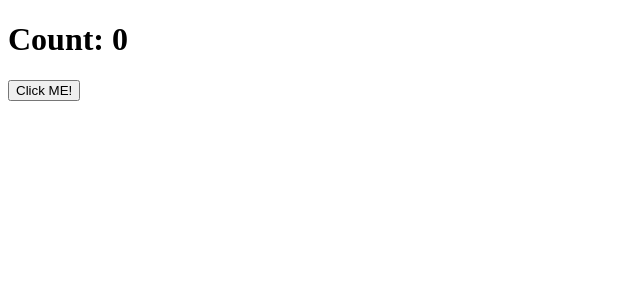
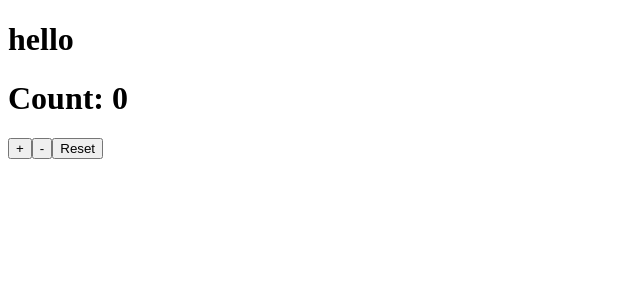
Before and after one commit to DaniBoie/remind, a React (Create React App) app: page / in a window 1280 px wide. Shown: the top 300 px of the page, without its empty margins (0-640 px from the left). Built offline with nearby package versions, Linux system fonts and the light colour scheme.

Commit message:
useState hooks and errors

```diff
--- a/src/App.js
+++ b/src/App.js
@@ -3,19 +3,33 @@ import React, { useState } from 'react'
 
 const App = () => {
   // useState is a hook that replaces state = { } in smart components.
+  // If there is more than one variable in countstate they will disappear unless spread operater used in setState.
   const [countState, setCountState] = useState({
-    count: 0
+    count: 0,
+    message: 'hello'
   })
 
-  const handleBtnClick = () => {
-    setCountState({ count: countState.count + 1 })
+  // Any methods inside of App dealing with state should be created as a method OF state.
+  countState.handleBtnClick = event => {
+    if (event.target.value === '+') {
+      setCountState({ ...countState, count: countState.count + 1 })
+    } else {
+      setCountState({ ...countState, count: countState.count - 1 })
+    }
+
+    if (event.target.value === 'r') {
+      setCountState({ ...countState, count: 0 })
+    }
   }
 
   return (
     <>
+      <h1>{countState.message}</h1>
       <h1>Count: {countState.count}</h1>
       {/* Because we no longer are using classes, no need for the this. in front of functions or variables. */}
-      <button onClick={handleBtnClick}>Click ME!</button>
+      <button onClick={countState.handleBtnClick} value='+'>+</button>
+      <button onClick={countState.handleBtnClick} value='-'>-</button>
+      <button onClick={countState.handleBtnClick} value='r'>Reset</button>
     </>
   )
 }
```
